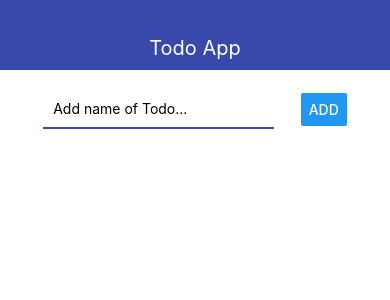
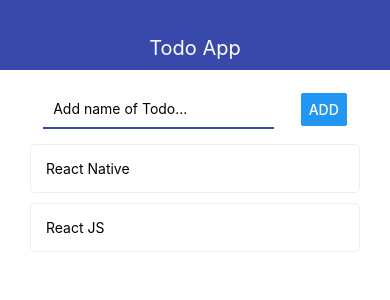
Before and after one commit to siarotchi/React-Native-Todo, a React Native app: screen / in a window 390 px wide. Shown: the top 300 px of the page. Built offline with nearby package versions, Linux system fonts and the light colour scheme.

Commit message:
Added Todo Screen viewer

```diff
--- a/App.js
+++ b/App.js
@@ -2,9 +2,20 @@
 import { StyleSheet, Text, View, FlatList } from "react-native";
 import { Navbar } from "./src/components/Navbar";
 import { MainScreen } from "./src/screens/MainScreen";
+import { TodoScreen } from "./src/screens/TodoScreen";
 
 export default function App() {
-  const [todos, setTodos] = useState([]);
+  const [todoId, setTodoId] = useState(null);
+  const [todos, setTodos] = useState([
+    {
+      id: "1",
+      title: "React Native",
+    },
+    {
+      id: "2",
+      title: "React JS",
+    },
+  ]);
 
   const addTodo = (title) => {
     setTodos((prev) => [
@@ -20,12 +31,24 @@
     setTodos((prev) => prev.filter((todo) => todo.id !== id));
   };
 
+  let content = (
+    <MainScreen
+      todos={todos}
+      addTodo={addTodo}
+      removeTodo={removeTodo}
+      openTodo={setTodoId}
+    />
+  );
+
+  if (todoId) {
+    const selectedTodo = todos.find((todo) => todo.id === todoId);
+    content = <TodoScreen goBack={() => setTodoId(null)} todo={selectedTodo} />;
+  }
+
   return (
     <View>
       <Navbar title="Todo App" />
-      <View style={styles.container}>
-        <MainScreen todos={todos} addTodo={addTodo} removeTodo={removeTodo} />
-      </View>
+      <View style={styles.container}>{content}</View>
     </View>
   );
 }
--- a/src/components/Todo.js
+++ b/src/components/Todo.js
@@ -1,7 +1,7 @@
 import React from "react";
 import { StyleSheet, Text, View, TouchableOpacity } from "react-native";
 
-export const Todo = ({ todo, onRemove }) => {
+export const Todo = ({ todo, onRemove, onOpen }) => {
   // const longPressHandler = () => {
   //   onRemove(todo.id);
   // };
@@ -9,7 +9,7 @@
   return (
     <TouchableOpacity
       activeOpacity={0.5}
-      onPress={() => console.log("pressed!!!!")}
+      onPress={() => onOpen(todo.id)}
       // onLongPress={longPressHandler}
       onLongPress={onRemove.bind(null, todo.id)} //alternative LongPress with bind
     >
--- a/src/screens/MainScreen.js
+++ b/src/screens/MainScreen.js
@@ -3,14 +3,16 @@
 import { AddTodo } from "../components/AddTodo";
 import { Todo } from "../components/Todo";
 
-export const MainScreen = ({ addTodo, todos, removeTodo }) => {
+export const MainScreen = ({ addTodo, todos, removeTodo, openTodo }) => {
   return (
     <View>
       <AddTodo onSubmit={addTodo} />
       <FlatList
         keyExtractor={(item) => item.id}
         data={todos}
-        renderItem={({ item }) => <Todo todo={item} onRemove={removeTodo} />}
+        renderItem={({ item }) => (
+          <Todo todo={item} onRemove={removeTodo} onOpen={openTodo} />
+        )}
       />
     </View>
   );
--- a/src/screens/TodoScreen.js
+++ b/src/screens/TodoScreen.js
@@ -1,10 +1,11 @@
 import React from "react";
-import { StyleSheet, View, Text } from "react-native";
+import { StyleSheet, View, Text, Button } from "react-native";
 
-export const TodoScreen = (props) => {
+export const TodoScreen = ({ goBack, todo }) => {
   return (
     <View>
-      <Text>TodoScreen</Text>
+      <Text>{todo.title}</Text>
+      <Button title="Back" onPress={goBack} />
     </View>
   );
 };
```
